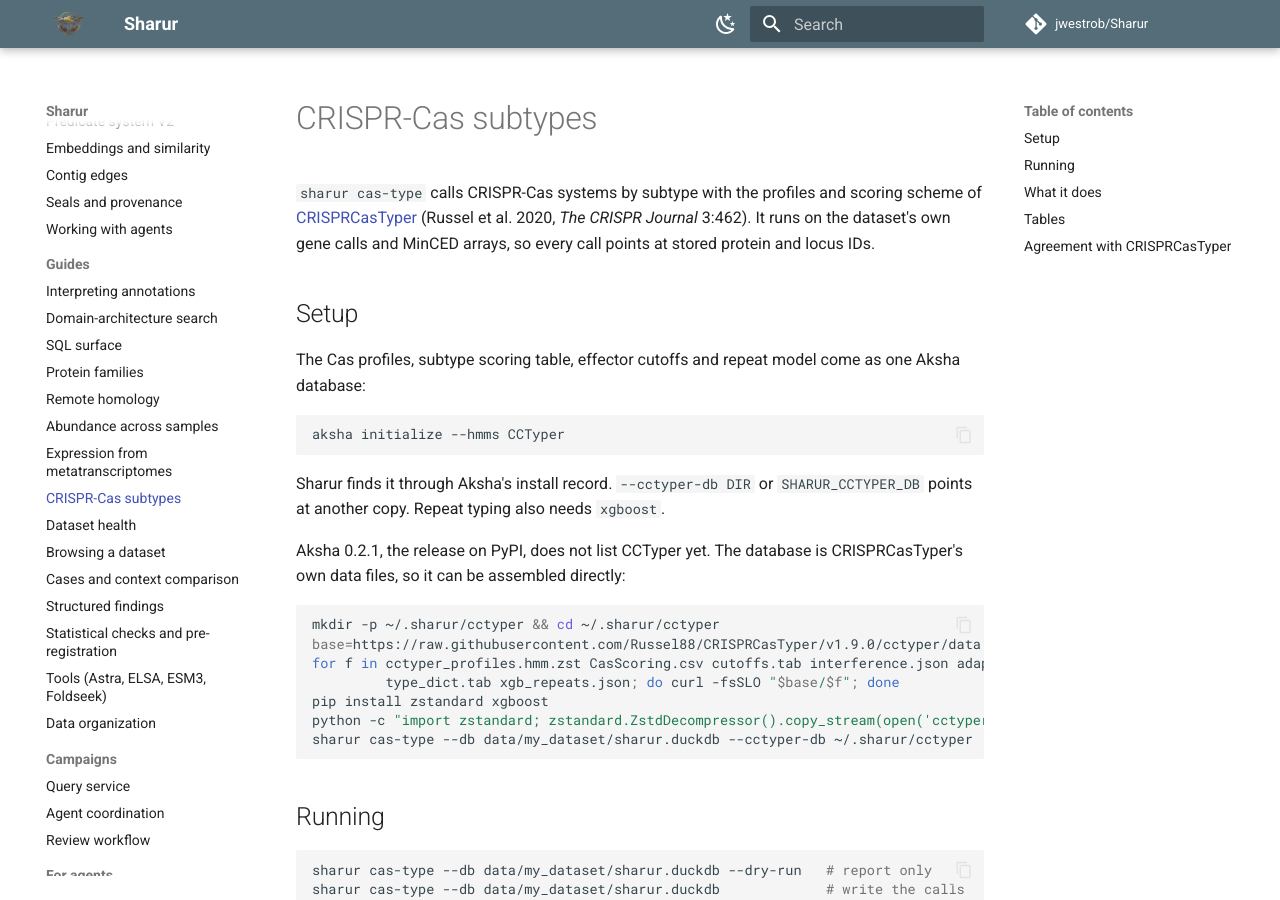
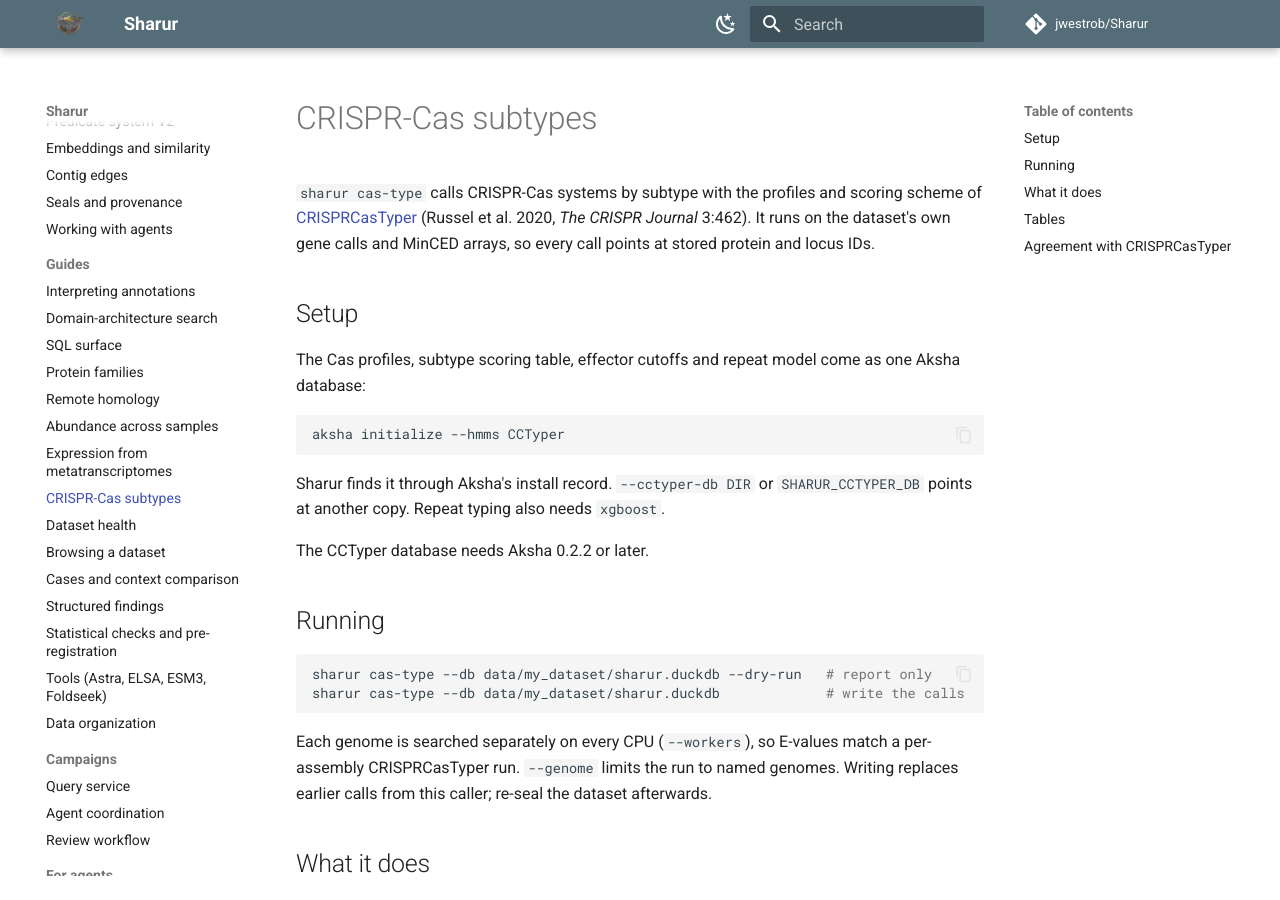
Before and after one commit to jwestrob/Sharur, an MkDocs documentation site: the page built from docs/guides/crispr-cas.md, in a window 1280 px wide and 900 px high. Built offline with MkDocs 1.6.1 and Material for MkDocs 9.7.7, drawn with Linux system fonts in a browser that asks for light colours; comment, search, counter and statistics services are not loaded.

Commit message:
chore: drop the Aksha 0.2.1 workarounds and the pandas<3 pin
Aksha 0.2.2 installs KOFAM on pandas 3 into its own registry, downloads dbCAN
from the current release and lists CCTyper. INSTALL.md loses the dbCAN catalog
edit and the post-KOFAM `sharur adopt-astra-hmms`; the CRISPR-Cas guide loses
the manual CCTyper assembly; environment.yml requires aksha>=0.2.2 and leaves
pandas unpinned. The lock file records pandas 3.1.1 and Aksha 0.2.2 (full test
suite and Stage 04 on three example genomes).

Co-Authored-By: Claude Opus 5.5 <noreply@anthropic.com>

````diff
--- a/docs/guides/crispr-cas.md
+++ b/docs/guides/crispr-cas.md
@@ -12,18 +12,7 @@ aksha initialize --hmms CCTyper
 
 Sharur finds it through Aksha's install record. `--cctyper-db DIR` or `SHARUR_CCTYPER_DB` points at another copy. Repeat typing also needs `xgboost`.
 
-Aksha 0.2.1, the release on PyPI, does not list CCTyper yet. The database is CRISPRCasTyper's own
-data files, so it can be assembled directly:
-
-```bash
-mkdir -p ~/.sharur/cctyper && cd ~/.sharur/cctyper
-base=https://raw.githubusercontent.com/Russel88/CRISPRCasTyper/v1.9.0/cctyper/data
-for f in cctyper_profiles.hmm.zst CasScoring.csv cutoffs.tab interference.json adaptation.json \
-         type_dict.tab xgb_repeats.json; do curl -fsSLO "$base/$f"; done
-pip install zstandard xgboost
-python -c "import zstandard; zstandard.ZstdDecompressor().copy_stream(open('cctyper_profiles.hmm.zst', 'rb'), open('cctyper_profiles.hmm', 'wb'))"
-sharur cas-type --db data/my_dataset/sharur.duckdb --cctyper-db ~/.sharur/cctyper
-```
+The CCTyper database needs Aksha 0.2.2 or later.
 
 ## Running
 
--- a/environment.yml
+++ b/environment.yml
@@ -11,7 +11,7 @@ dependencies:
   # Compiled scientific libs (conda-forge)
   - numpy
   - scipy
-  - pandas<3             # Aksha 0.2.1's KOFAM installer fails on pandas 3
+  - pandas
   - pyarrow
   - h5py
   - matplotlib
@@ -36,7 +36,7 @@ dependencies:
   - pip:
       - -e ".[all,dev]"
       # Aksha runs Stage 04's HMM searches; its compiled runtime ships for Linux x86-64 only.
-      - aksha; sys_platform == "linux" and platform_machine == "x86_64"
+      - aksha>=0.2.2; sys_platform == "linux" and platform_machine == "x86_64"
       # MacSyFinder's `macsydata` downloads the DefenseFinder models that Stage 07's
       # defense-system caller reads (see INSTALL.md).
       - macsyfinder==2.1.4
````
Also changed, not shown: INSTALL.md (+3 -9 lines), requirements-lock.txt (+4 -3 lines).
